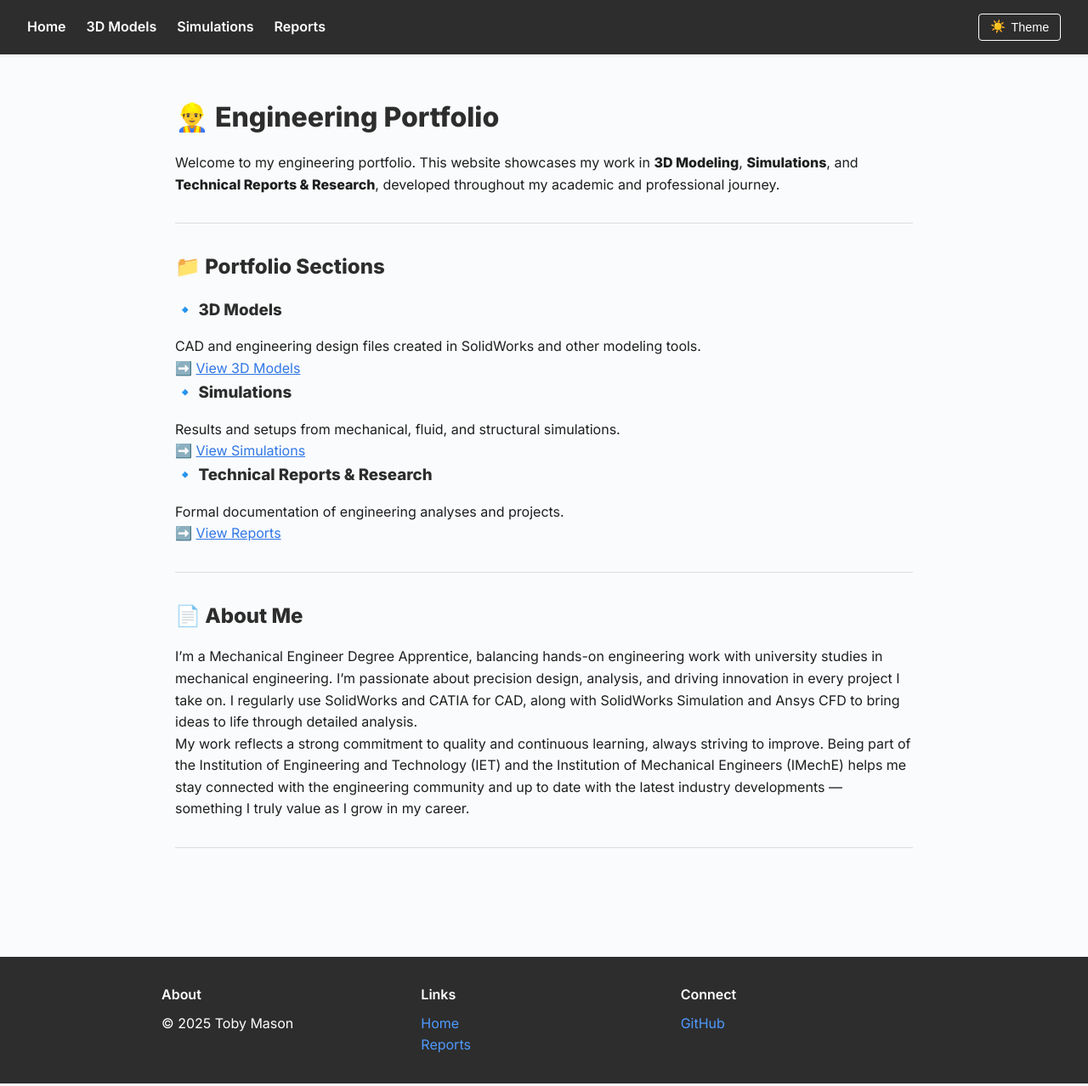
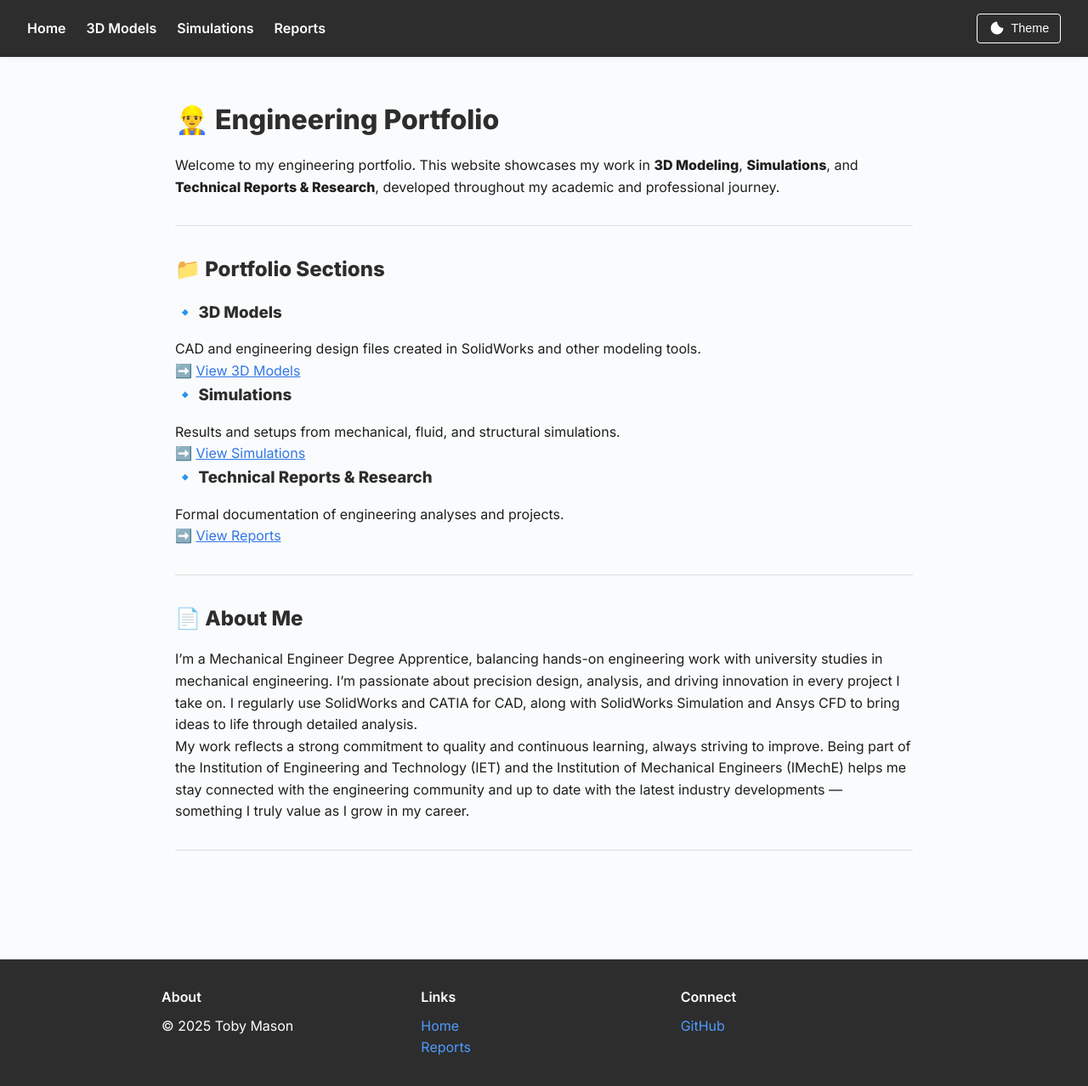
Before and after one commit to tob-mas/engineeringportfolio, a Jekyll site: the page built from index.md, in a window 1280 px wide and 1278 px high. Shown: the whole window at 85% size. Built offline with Jekyll 4.4.1, drawn with Linux system fonts in a browser that asks for light colours.

Commit message:
Update default.html

```diff
--- a/_layouts/default.html
+++ b/_layouts/default.html
@@ -1,10 +1,13 @@
 <!DOCTYPE html>
 <html lang="en">
   <head>
-    <meta charset="utf-8">
+    <meta charset="utf-8" />
     <title>{{ page.title }}</title>
-    <meta name="viewport" content="width=device-width, initial-scale=1">
-    <link href="https://fonts.googleapis.com/css2?family=Inter:wght@400;600;800&display=swap" rel="stylesheet">
+    <meta name="viewport" content="width=device-width, initial-scale=1" />
+    <link
+      href="https://fonts.googleapis.com/css2?family=Inter:wght@400;600;800&display=swap"
+      rel="stylesheet"
+    />
     <style>
       :root {
         --bg: #f9fbfc;
@@ -34,7 +37,7 @@
       }
 
       body {
-        font-family: 'Inter', sans-serif;
+        font-family: "Inter", sans-serif;
         background-color: var(--bg);
         color: var(--text);
         line-height: 1.6;
@@ -87,13 +90,32 @@
         background: rgba(255, 255, 255, 0.1);
       }
 
+      /* SVG icon styles */
+      .theme-toggle svg {
+        width: 20px;
+        height: 20px;
+        fill: white;
+        transition: fill 0.3s ease;
+      }
+
+      [data-theme="dark"] .theme-toggle {
+        border-color: var(--primary);
+        color: var(--primary);
+      }
+
+      [data-theme="dark"] .theme-toggle svg {
+        fill: var(--primary);
+      }
+
       main {
         padding: 3rem 1rem;
         max-width: 900px;
         margin: auto;
       }
 
-      h1, h2, h3 {
+      h1,
+      h2,
+      h3 {
         color: var(--primary);
         margin-bottom: 1rem;
       }
@@ -224,8 +246,24 @@
       <a href="{{ '/3d_models/' | relative_url }}">3D Models</a>
       <a href="{{ '/simulations/' | relative_url }}">Simulations</a>
       <a href="{{ '/reports/' | relative_url }}">Reports</a>
-      <button class="theme-toggle" onclick="toggleTheme()" aria-label="Toggle theme">
-        <span id="themeIcon">🌙</span> Theme
+      <button
+        class="theme-toggle"
+        onclick="toggleTheme()"
+        aria-label="Toggle theme"
+      >
+        <svg
+          viewBox="0 0 24 24"
+          xmlns="http://www.w3.org/2000/svg"
+          aria-hidden="true"
+          role="img"
+        >
+          <path
+            id="themeIconPath"
+            fill="currentColor"
+            d="M12 3.1a8.9 8.9 0 1 0 8.9 8.9 8.91 8.91 0 0 1-8.9-8.9z"
+          ></path>
+        </svg>
+        Theme
       </button>
     </nav>
 
@@ -241,7 +279,7 @@
         </div>
         <div>
           <h4>Links</h4>
-          <a href="{{ '/' | relative_url }}">Home</a><br>
+          <a href="{{ '/' | relative_url }}">Home</a><br />
           <a href="{{ '/reports/' | relative_url }}">Reports</a>
         </div>
         <div>
@@ -256,9 +294,11 @@
     <script>
       (function () {
         const savedTheme = localStorage.getItem("theme");
-        const prefersDark = window.matchMedia("(prefers-color-scheme: dark)").matches;
+        const prefersDark = window.matchMedia("(prefers-color-scheme: dark)")
+          .matches;
         const theme = savedTheme || (prefersDark ? "dark" : "light");
         document.documentElement.setAttribute("data-theme", theme);
+        updateIcon(theme);
       })();
 
       function toggleTheme() {
@@ -267,12 +307,32 @@
         const newTheme = current === "dark" ? "light" : "dark";
         html.setAttribute("data-theme", newTheme);
         localStorage.setItem("theme", newTheme);
-        document.getElementById("themeIcon").textContent = newTheme === "dark" ? "🌙" : "☀️";
+        updateIcon(newTheme);
+      }
+
+      // SVG paths for sun and moon icons (simplified)
+      const sunPath = "M12 3.1a8.9 8.9 0 1 0 8.9 8.9 8.91 8.91 0 0 1-8.9-8.9z";
+      const moonPath = "M21 12.79A9 9 0 0 1 11.21 3a7 7 0 1 0 9.79 9.79z";
+
+      const iconPath = document.getElementById("themeIconPath");
+
+      function updateIcon(theme) {
+        if (theme === "dark") {
+          morphPath(moonPath);
+        } else {
+          morphPath(sunPath);
+        }
+      }
+
+      function morphPath(targetPath) {
+        // Animate path morph with simple CSS transition
+        iconPath.style.transition = "d 0.5s ease";
+        iconPath.setAttribute("d", targetPath);
       }
 
       window.addEventListener("DOMContentLoaded", () => {
         const theme = document.documentElement.getAttribute("data-theme");
-        document.getElementById("themeIcon").textContent = theme === "dark" ? "🌙" : "☀️";
+        updateIcon(theme);
 
         const scrollY = localStorage.getItem("scrollY");
         if (scrollY !== null) window.scrollTo(0, parseInt(scrollY));
@@ -291,17 +351,20 @@
         window.scrollTo({ top: 0, behavior: "smooth" });
       }
 
-      const observer = new IntersectionObserver(entries => {
-        entries.forEach(entry => {
-          if (entry.isIntersecting) {
-            entry.target.classList.add("fade-in");
-          }
-        });
-      }, {
-        threshold: 0.1
-      });
+      const observer = new IntersectionObserver(
+        (entries) => {
+          entries.forEach((entry) => {
+            if (entry.isIntersecting) {
+              entry.target.classList.add("fade-in");
+            }
+          });
+        },
+        {
+          threshold: 0.1,
+        }
+      );
 
-      document.querySelectorAll("main > *").forEach(el => {
+      document.querySelectorAll("main > *").forEach((el) => {
         observer.observe(el);
       });
     </script>
```
